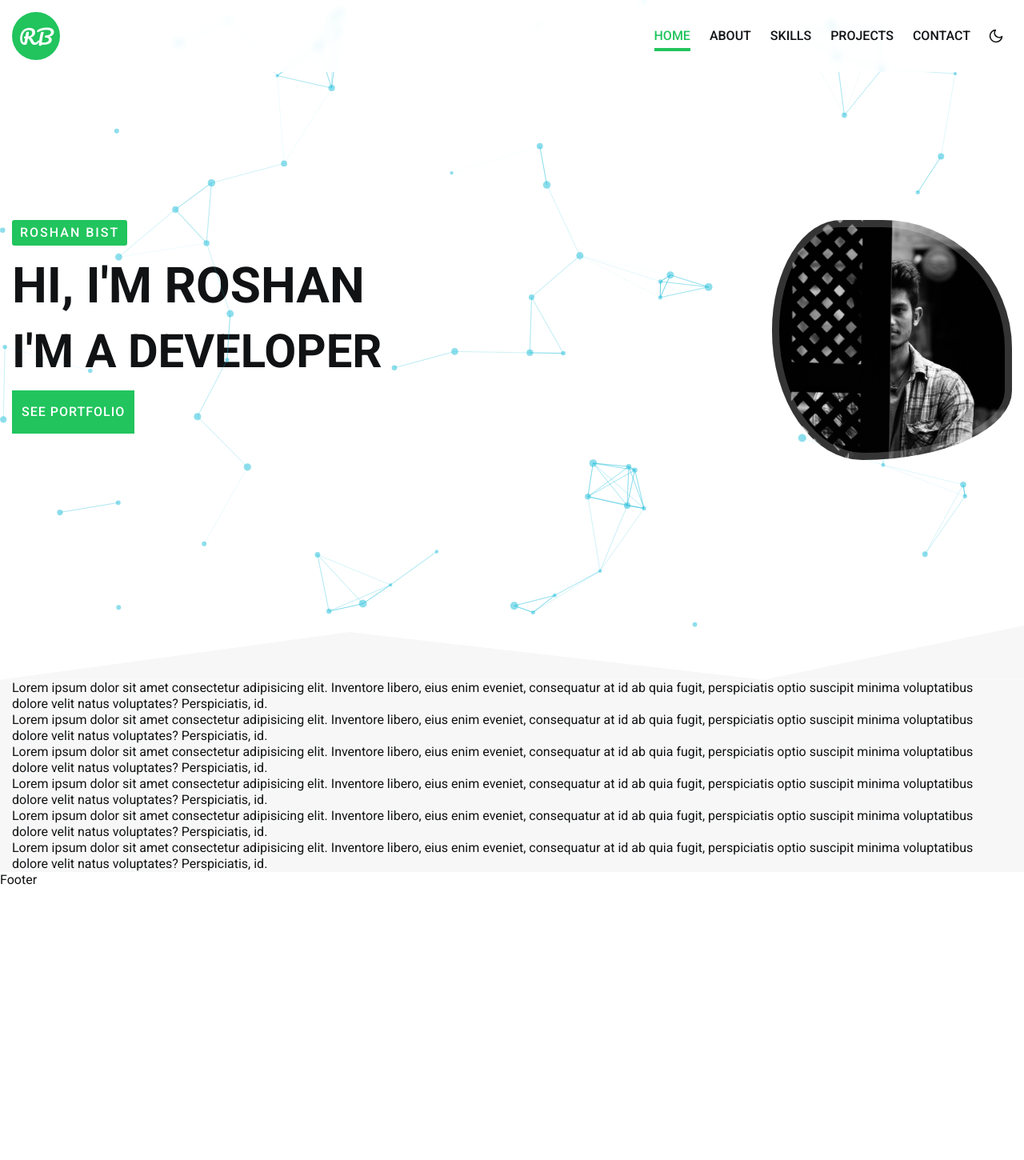
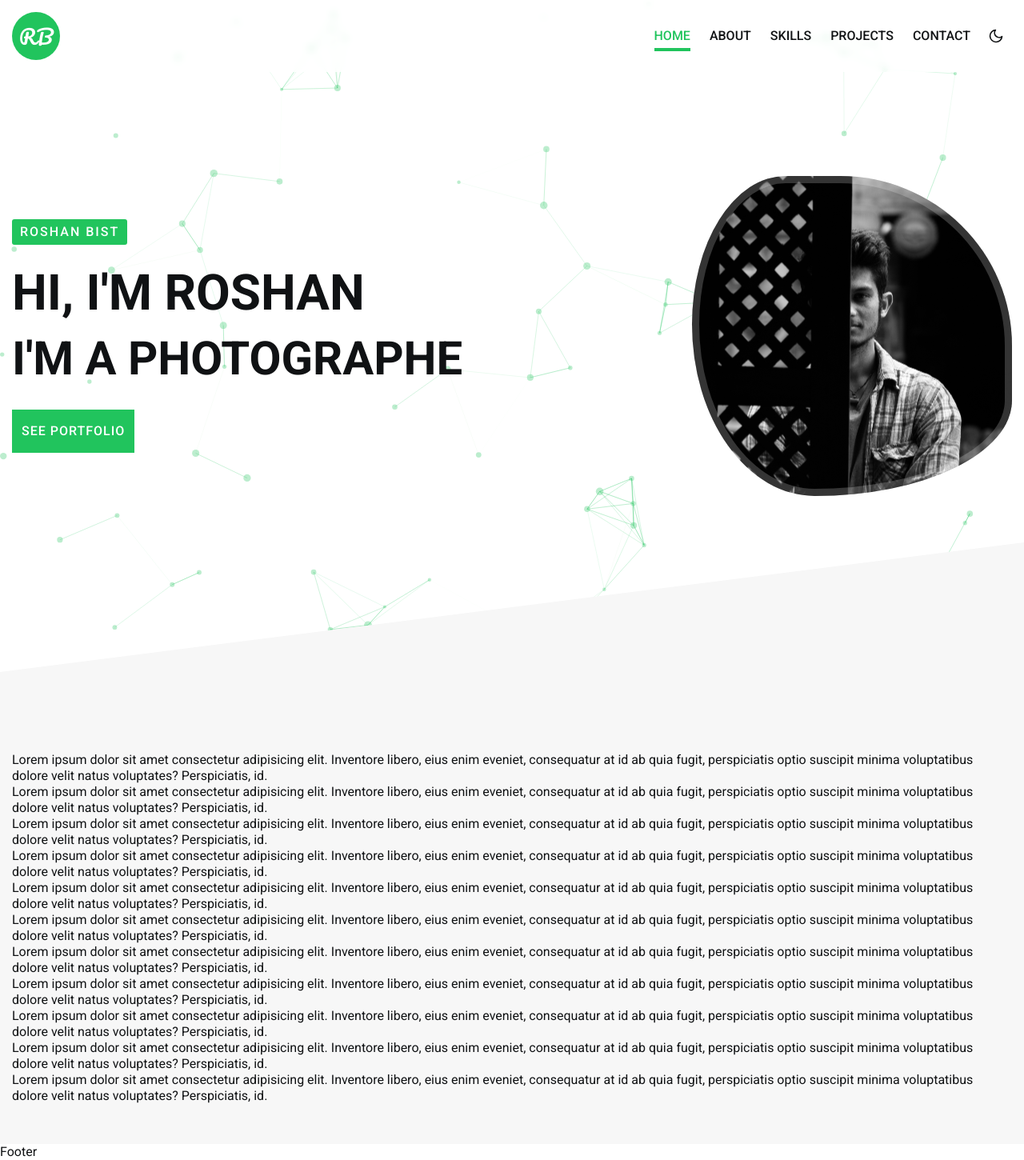
Before and after one commit to roshanbist/portfolio, a Next.js app: page / in a window 1280 px wide. Shown: the whole page at 80% size. Before the commit the page ends 1110 px from the top, so only its background shows below. Built offline with nearby package versions, Linux system fonts and the light colour scheme.

Commit message:
clip path done

```diff
--- a/app/globals.css
+++ b/app/globals.css
@@ -66,17 +66,13 @@ html {
   }
 
   body {
-    @apply bg-background text-foreground text-base;
+    @apply bg-background text-foreground text-base min-w-[32rem];
   }
 
   .max-container {
     max-width: 132rem;
     margin: 0 auto;
     padding: 0 1.5rem;
-  }
-
-  .banner_curve {
-    fill: var(--destructive) !important;
   }
 
   .btn-primary {
@@ -90,6 +86,12 @@ html {
   box-shadow: inset 0px 0px 0px 9px rgba(255, 255, 255, 0.2);
 }
 
+.svg-path {
+  clip-path: polygon(0 84%, 100% 52%, 100% 100%, 0 100%);
+  background: var(--accent);
+  height: 300px;
+}
+
 @keyframes morph {
   0% {
     border-radius: 60% 40% 30% 70% / 60% 30% 70% 40%;
--- a/app/page.tsx
+++ b/app/page.tsx
@@ -5,13 +5,13 @@ import HomePage from '@/pages/homePage';
 
 export default function Home() {
   return (
-    <>
+    <div className='overflow-x-hidden'>
       <Header />
       <main>
         <HomePage />
         <About />
       </main>
       <Footer />
-    </>
+    </div>
   );
 }
--- a/components/avatar/AnimatedAvatar.tsx
+++ b/components/banner/AnimatedAvatar.tsx
@@ -2,7 +2,7 @@ import React from 'react';
 
 const AnimatedAvatar = () => {
   return (
-    <div className='min-w-[30rem] min-h-[30rem] rounded-full relative'>
+    <div className='max-sm:mx-auto w-[28rem] h-[28rem] md:w-[32rem] md:h-[32rem] lg:min-w-[40rem] lg:min-h-[40rem] rounded-full relative'>
       <div className='avatar-img absolute top-0 left-0 right-0 bottom-0 bg-no-repeat bg-center bg-cover bg-avatarUrl' />
     </div>
   );
--- a/components/banner/Banner.tsx
+++ b/components/banner/Banner.tsx
@@ -1,20 +1,18 @@
-import AnimatedAvatar from '../avatar/AnimatedAvatar';
+import AnimatedAvatar from './AnimatedAvatar';
+import TypewriteText from './TypewriteText';
 
 const Banner = () => {
   return (
-    <div className='flex flex-wrap justify-between'>
-      <div className='banner-block max-w-[70rem]'>
-        <span className='inline-flex py-[0.6rem] px-4 mb-6 rounded-[0.3rem] tracking-[0.2rem] uppercase font-medium bg-primary text-primary-foreground'>
+    <div className='max-sm:text-center sm:flex sm:flex-wrap sm:justify-between sm:items-center'>
+      <div className='banner-block max-lg:flex-1 md:max-w-[60rem] max-md:mb-16 sm:pr-4'>
+        <span className='inline-flex py-[0.6rem] px-4 mb-10 rounded-[0.3rem] tracking-[0.2rem] uppercase font-medium bg-primary text-primary-foreground'>
           Roshan Bist
         </span>
-        <h1 className='uppercase font-semibold text-[6.2rem]/[1.13] mb-6'>
-          Hi, I&apos;m Roshan
+        <h1 className='uppercase font-semibold text-[3.8rem]/[1.11] md:text-[4.4]/[1.13] lg:text-[6.2rem]/[1.13] mb-6'>
+          {` Hi, I\'m Roshan`}
         </h1>
-        <h2 className='uppercase font-semibold text-[5.8rem]/[1.13] mb-6'>
-          I&apos;m a Developer
-        </h2>
-        {/* <h2>I&apos;m a Photographer</h2> */}
-        <button className='btn-primary'>See Portfolio</button>
+        <TypewriteText />
+        <button className='btn-primary relative'>See Portfolio</button>
       </div>
       <AnimatedAvatar />
     </div>
--- a/components/banner/ParticlesLayout.tsx
+++ b/components/banner/ParticlesLayout.tsx
@@ -10,35 +10,28 @@ const ParticlesLayout = () => {
     await loadSlim(engine);
   }, []);
 
-  // const particlesLoaded = useCallback(
-  //   async (container: Container | undefined) => {
-  //     await console.log(container);
-  //   },
-  //   []
-  // );
-
   return (
-    <div>
+    <div className='absolute left-0 w-full top-0 h-full z-[-1]'>
       <Particles
         id='tsparticles'
         init={particlesInit}
-        // loaded={particlesLoaded}
-        className='z-[-1]'
+        className='w-full h-full'
         options={{
           background: {
             //   color: {
             //     value: "#0d47a1",
             //   },
           },
+          fullScreen: false,
           fpsLimit: 120,
           interactivity: {
             events: {
               onClick: {
-                enable: true,
+                enable: false,
                 mode: 'push',
               },
               onHover: {
-                enable: true,
+                enable: false,
                 mode: 'repulse',
               },
               resize: true,
@@ -55,13 +48,13 @@ const ParticlesLayout = () => {
           },
           particles: {
             color: {
-              value: '#1ebdda',
+              value: '#21c45d',
             },
             links: {
-              color: '#1ebdda',
+              color: '#21c45d',
               distance: 120,
               enable: true,
-              opacity: 0.5,
+              opacity: 0.3,
               width: 1,
             },
             move: {
@@ -82,7 +75,7 @@ const ParticlesLayout = () => {
               value: 60,
             },
             opacity: {
-              value: 0.5,
+              value: 0.3,
             },
             shape: {
               type: 'circle',
--- /dev/null
+++ b/components/banner/TypewriteText.tsx
@@ -0,0 +1,22 @@
+'use client';
+
+import { TypeAnimation } from 'react-type-animation';
+
+const TypewriteText = () => {
+  return (
+    <TypeAnimation
+      sequence={[
+        `I\'m a Developer`,
+        1500, // wait 1s before replacing "developer" with "photographer"
+        `I\'m a Photographer`,
+        1500,
+      ]}
+      wrapper='h2'
+      speed={30}
+      className='uppercase font-semibold text-[3.4rem]/[1.11] md:text-[3.6rem]/[1.11] lg:text-[5.2rem]/[1.13] xl:text-[5.8rem] mb-12'
+      repeat={Infinity}
+    />
+  );
+};
+
+export default TypewriteText;
--- a/components/header/Header.tsx
+++ b/components/header/Header.tsx
@@ -23,7 +23,6 @@ const Header = () => {
 
       setLastScroll(window.scrollY);
     };
-    // console.log(lastScroll);
 
     window.addEventListener('scroll', scrollHandler);
 
@@ -34,7 +33,7 @@ const Header = () => {
 
   return (
     <header
-      className={`z-[10000] py-[1rem] md:py-[1.5rem] fixed top-0 w-full bg-background/80 backdrop-blur-sm transition-transform duration-[500ms] ${
+      className={`z-[100] py-[1rem] md:py-[1.5rem] fixed top-0 w-full bg-background/80 backdrop-blur-sm transition-transform duration-[500ms] ${
         isHeader === 'hide'
           ? '-translate-y-[10rem]'
           : isHeader === 'show'
--- a/components/themeToggle/ThemeToggle.tsx
+++ b/components/themeToggle/ThemeToggle.tsx
@@ -8,7 +8,7 @@ const ThemeToggle = () => {
 
   return (
     <button
-      className='size-16 rounded-full text-[2rem] text-destructive-foreground inline-flex items-center justify-center transition-colors hover:bg-destructive max-md:ml-4'
+      className='size-16 rounded-full text-[2rem] text-destructive-foreground inline-flex items-center justify-center transition-colors hover:bg-destructive max-md:ml-2'
       onClick={() => setTheme(theme === 'dark' ? 'light' : 'dark')}
     >
       <FiSun className='rotate-90 scale-0 transition-all dark:rotate-0 dark:scale-100' />
--- a/package.json
+++ b/package.json
@@ -17,6 +17,7 @@
     "react-dom": "^18",
     "react-icons": "^5.2.1",
     "react-tsparticles": "^2.12.2",
+    "react-type-animation": "^3.2.0",
     "tsparticles-engine": "^2.12.0",
     "tsparticles-slim": "^2.12.0"
   },
--- a/pages/about.tsx
+++ b/pages/about.tsx
@@ -2,7 +2,7 @@
 
 const About = () => {
   return (
-    <section id='about' className='bg-accent'>
+    <section id='about' className='bg-accent pt-[10rem] pb-[5rem]'>
       <div className='max-container'>
         <div className='img-container'>
           {/* <Image
@@ -48,6 +48,36 @@ const About = () => {
           perspiciatis optio suscipit minima voluptatibus dolore velit natus
           voluptates? Perspiciatis, id.
         </p>
+        <p>
+          Lorem ipsum dolor sit amet consectetur adipisicing elit. Inventore
+          libero, eius enim eveniet, consequatur at id ab quia fugit,
+          perspiciatis optio suscipit minima voluptatibus dolore velit natus
+          voluptates? Perspiciatis, id.
+        </p>
+        <p>
+          Lorem ipsum dolor sit amet consectetur adipisicing elit. Inventore
+          libero, eius enim eveniet, consequatur at id ab quia fugit,
+          perspiciatis optio suscipit minima voluptatibus dolore velit natus
+          voluptates? Perspiciatis, id.
+        </p>
+        <p>
+          Lorem ipsum dolor sit amet consectetur adipisicing elit. Inventore
+          libero, eius enim eveniet, consequatur at id ab quia fugit,
+          perspiciatis optio suscipit minima voluptatibus dolore velit natus
+          voluptates? Perspiciatis, id.
+        </p>
+        <p>
+          Lorem ipsum dolor sit amet consectetur adipisicing elit. Inventore
+          libero, eius enim eveniet, consequatur at id ab quia fugit,
+          perspiciatis optio suscipit minima voluptatibus dolore velit natus
+          voluptates? Perspiciatis, id.
+        </p>
+        <p>
+          Lorem ipsum dolor sit amet consectetur adipisicing elit. Inventore
+          libero, eius enim eveniet, consequatur at id ab quia fugit,
+          perspiciatis optio suscipit minima voluptatibus dolore velit natus
+          voluptates? Perspiciatis, id.
+        </p>
       </div>
     </section>
   );
--- a/pages/homePage.tsx
+++ b/pages/homePage.tsx
@@ -5,22 +5,22 @@ const HomePage = () => {
   return (
     <section
       id='home'
-      className='py-[8.1rem] md:py-[10rem] relative min-h-[85rem] flex flex-wrap flex-col justify-center overflow-hidden'
+      className='pt-[11rem] pb-[7rem] md:py-[9rem] relative md:min-h-[70rem] lg:min-h-[84rem] flex flex-wrap flex-col justify-center'
     >
       <ParticlesLayout />
       <div className='max-container w-full'>
         <Banner />
       </div>
 
-      <div className='absolute left-0 bottom-0 w-full hidden md:block'>
-        <svg
+      <div className='absolute left-0 bottom-0 w-full hidden md:block [clip-path:polygon(0_100%,_100%_46%,_100%_100%)] h-[30rem] bg-accent'>
+        {/* <svg
           x='0px'
           y='0px'
           className='fill-accent'
           viewBox='0 186.5 1920 113.5'
         >
           <polygon points='0,300 655.167,210.5 1432.5,300 1920,198.5 1920,300 '></polygon>
-        </svg>
+        </svg> */}
       </div>
     </section>
   );
```
Also changed, not shown: 1 other file (tests, documents, lock files or other folders).
